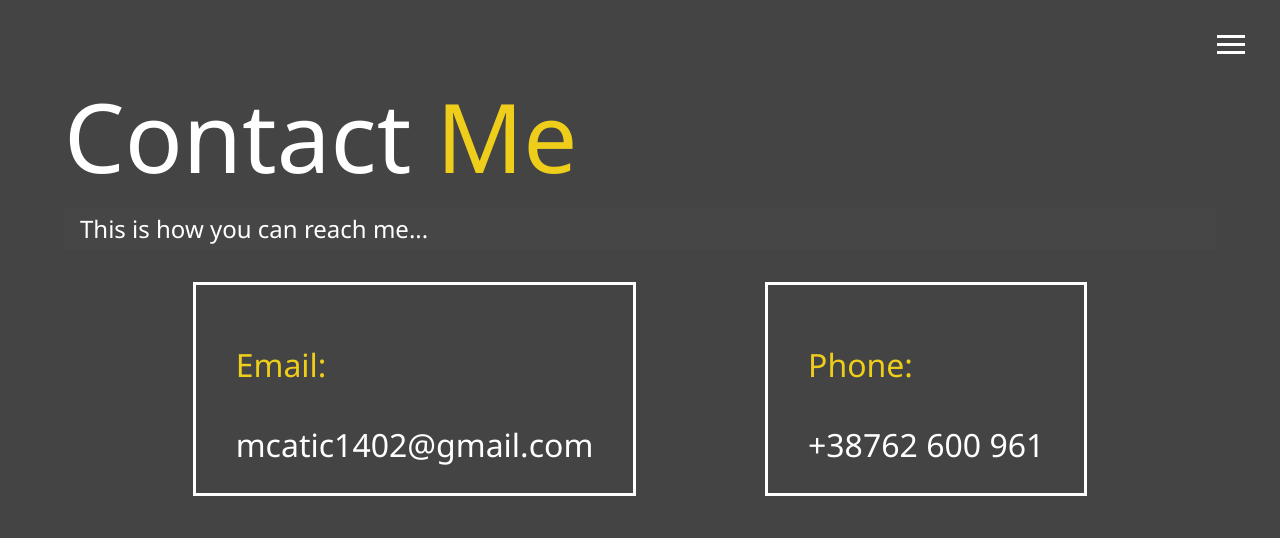
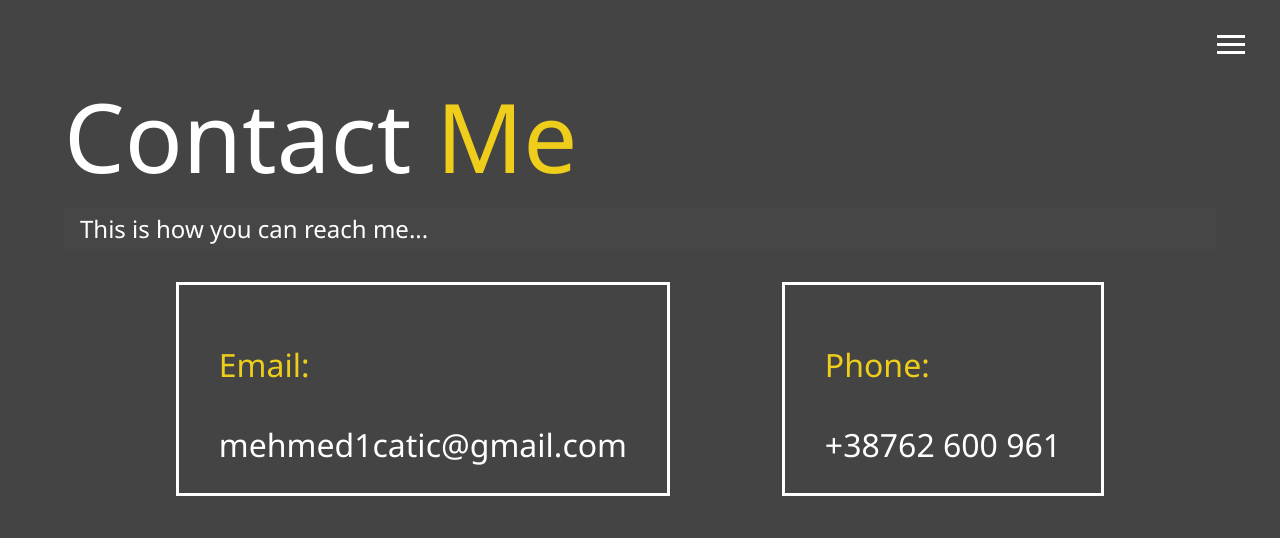
Before and after one commit to mehmedcatic/mehmedcatic.github.io, a plain HTML site: page contact.html in a window 1280 px wide. Shown: the top 538 px of the page. Drawn offline with Linux system fonts and the light colour scheme.

Commit message:
Update contact.html

```diff
--- a/contact.html
+++ b/contact.html
@@ -59,7 +59,7 @@
     </h2>
     <div class="boxes">
       <div>
-        <p class="text-secondary">Email: </p> <span class="contactInfo"> mcatic1402@gmail.com </span>
+        <p class="text-secondary">Email: </p> <span class="contactInfo"> mehmed1catic@gmail.com </span>
       </div>
       <div>
         <p class="text-secondary">Phone: </p> <span class="contactInfo"> +38762 600 961 </span>
```
